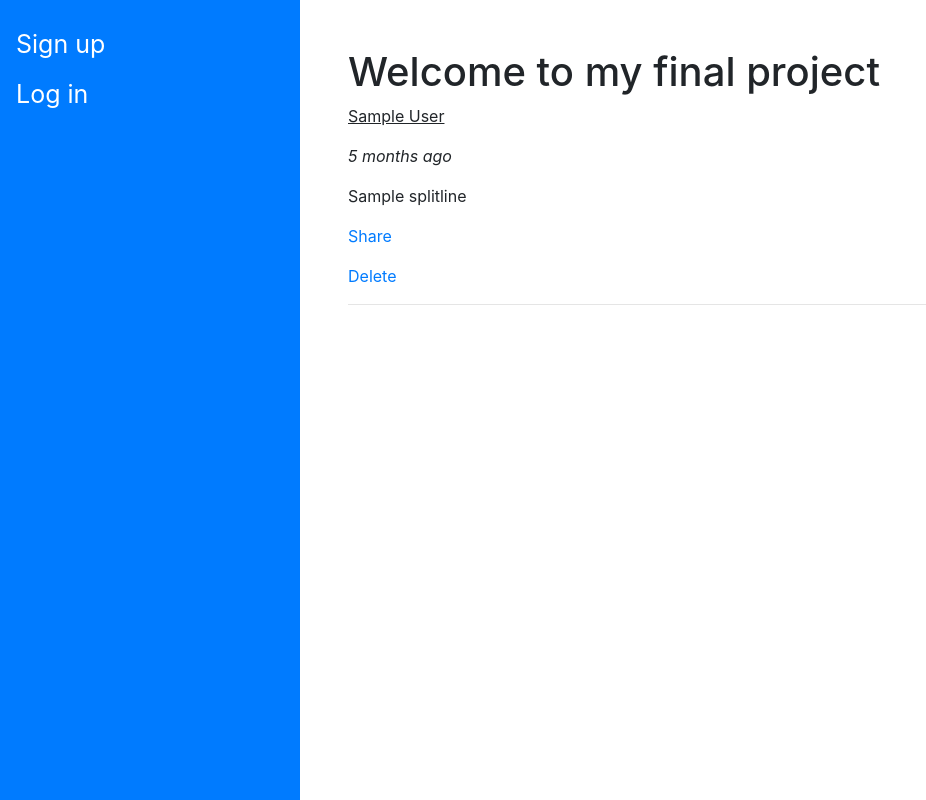
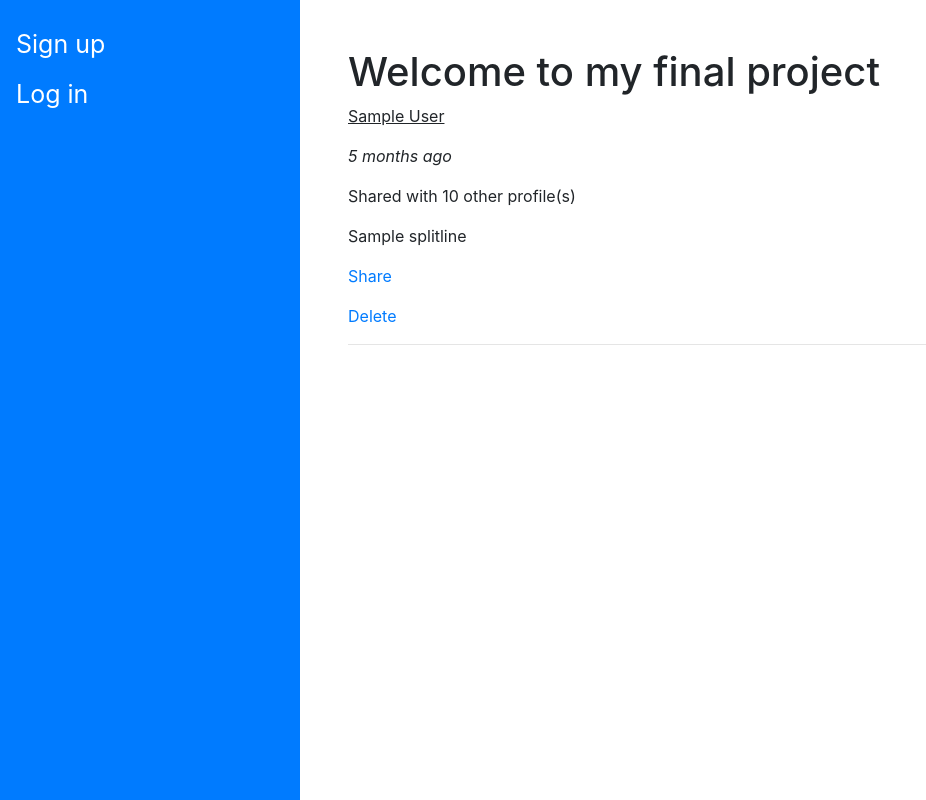
Before and after one commit to adamjoer/cs50-project, a Flask app: template templates/index.html in a window 1280 px wide. Shown: the whole page, without its empty margins (0-926 px from the left). Run offline with Flask 2, Linux system fonts and the light colour scheme; the template is opened without the code that fills it: most values are stand-ins (such as "Sample title", 1, 10 or a date in 2020); some libraries are stand-ins or nearby versions.

Commit message:
Added showing number of shares

```diff
--- a/app.py
+++ b/app.py
@@ -62,13 +62,29 @@ def index():
                         id=session["user_id"])
 
         # Make list with note IDs
-        notes_id = list()
+        notes_data = list()
+        # notes_id = list()
+        # shares_count = list()
 
         for row in rows:
-            notes_id.append(row['id'])
+            # notes_id.append(row["id"])
+            shares = db.execute("SELECT username FROM users WHERE id in (SELECT user_id FROM participants WHERE note_id = :note_id)",
+                             note_id=row["id"])
+            # shares_count.append(len(shares))
+
+            usernames = ""
+            for sharerow in shares:
+                if sharerow["username"] != session["user_name"]:
+                    if len(usernames) != 0:
+                        usernames += ", "
+                    usernames += sharerow["username"]
+
+            notes_data.append({"shares":len(shares), "usernames":usernames})
+
+        # note_id="note_id"
 
         # Render page with user's notes
-        return render_template("index.html", rows=rows, notes_id=notes_id)
+        return render_template("index.html", rows=rows, notes_data=notes_data, id="id")
 
 
 @app.route("/submit", methods=["GET", "POST"])
--- a/templates/index.html
+++ b/templates/index.html
@@ -12,26 +12,32 @@
 
     {% for i in range(rows|length) %}
         <p><u>{{ rows[i]["author"] }}</u></p>
-        <p title="{{ rows[i]['timestamp'] }}" class="timestamp" id="time{{ notes_id[i] }}"><i>{{ rows[i]["timestamp"] }}</i></p>
+        <p title="{{ rows[i]['timestamp'] }}" class="timestamp" id="time{{ rows[i][id] }}"><i>{{ rows[i]["timestamp"] }}</i></p>
         <script>
-            document.getElementById("time{{ notes_id[i] }}").innerHTML = moment("{{ rows[i]['timestamp'] }}").fromNow();
+            document.getElementById("time{{ rows[i][id] }}").innerHTML = moment("{{ rows[i]['timestamp'] }}").fromNow();
         </script>
+
+        {% if notes_data[i]["shares"] != 1 %}
+            <p id="sharecount{{ rows[i][id] }}" onclick="shareNote('sharecount{{ rows[i][id] }}', 'sharenames{{ rows[i][id] }}'); return false">Shared with {{ notes_data[i]["shares"] - 1 }} other profile(s)</p>
+            <p id="sharenames{{ rows[i][id] }}" style="display: none;">Shared with {{ notes_data[i]["shares"] - 1 }} other profile(s): {{ notes_data[i]["usernames"] }}</p>
+        {% endif %}
+
         {% for j in range(rows[i]["text"].splitlines()|length) %}
             <p>{{ rows[i]["text"].splitlines()[j] }}</p>
         {% endfor %}
 
         <form action="/" method="POST">
             <div class="form-group">
-                <a id="sharebutton{{ notes_id[i] }}" href="#" onclick="shareNote('sharebutton{{ notes_id[i] }}', 'shareform{{ notes_id[i] }}'); return false">Share</a>
-                <div id="shareform{{ notes_id[i] }}" style="display: none;">
+                <a id="sharebutton{{ rows[i][id] }}" href="#" onclick="shareNote('sharebutton{{ rows[i][id] }}', 'shareform{{ rows[i][id] }}'); return false">Share</a>
+                <div id="shareform{{ rows[i][id] }}" style="display: none;">
                     <input autocomplete="off" autofocus class="form-control" name="share" id="share" placeholder="Share your note" type="text" maxlength="50">
-                    <label for="share">Write the username of the profile you want to share this note with. If you want to share with several profiles, write each username seperated by a space.</label>
-                    <button class="btn btn-primary" type="submit" name="note_id" value="{{ notes_id[i] }}">Share</button>
+                    <!-- <label for="share">Write the username of the profile you want to share this note with. If you want to share with several profiles, write each username seperated by a space.</label> -->
+                    <button class="btn btn-primary" type="submit" name="note_id" value="{{ rows[i][id] }}">Share</button>
                 </div>
             </div>
         </form>
 
-        <a id="{{ notes_id[i] }}" href="#" onclick="deletenote(this); return false">Delete</a>
+        <a id="{{ rows[i][id] }}" href="#" onclick="deletenote(this); return false">Delete</a>
 
         <hr>
     {% endfor %}
```
